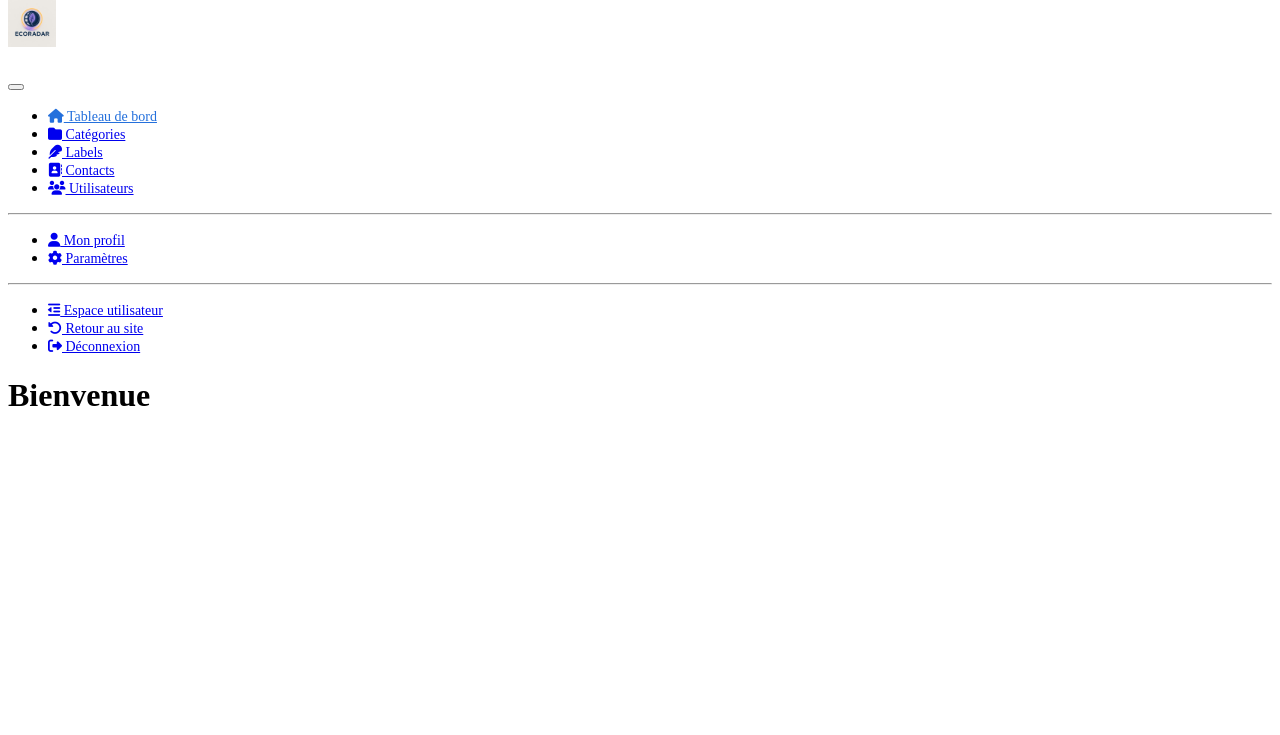
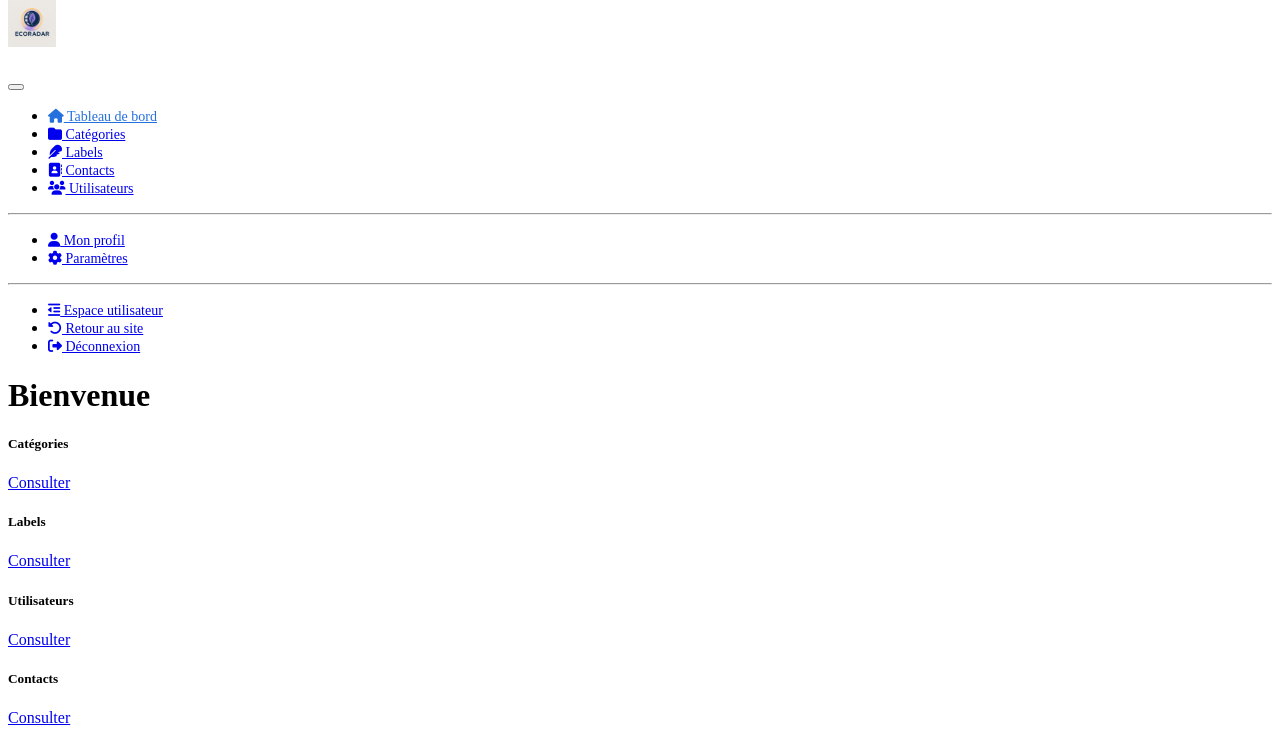
Before and after one commit to LudovicVinga/eco-radar, a Symfony app: template templates/pages/admin/home/index.html.twig in a window 1280 px wide. Shown: the part 120-855 px from the top of the page. Before the commit the page ends 526 px from the top, so only its background shows below. Run offline with Twig, Linux system fonts and the light colour scheme; the template is opened without the code that fills it, so the values that code supplies are empty; some libraries are stand-ins or nearby versions.

Commit message:
feat: admin dashboard implemented

```diff
--- a/assets/styles/app.scss
+++ b/assets/styles/app.scss
@@ -13,6 +13,7 @@
 
 // Pages
 @import "./pages/user/label/show.scss";
+@import "./pages/visitor/wlecome";
 
 // Themes
 @import "./themes/base_visitor";
--- a/templates/pages/admin/home/index.html.twig
+++ b/templates/pages/admin/home/index.html.twig
@@ -6,4 +6,54 @@
 
 {% block main %}
     <h1 class="text-center my-3 display-5">Bienvenue {{app.user.firstName}} {{app.user.lastName}}</h1>
+
+    <div class="container my-5">
+        <div class="row">
+            <div class="col-lg-3 col-md-4 mb-4">
+                <div class="card shadow-sm rounded-4 border-0">
+                    <div class="card-body p-4 d-flex flex-column">
+                        <h5 class="card-title fw-bold mb-2">Catégories</h5>
+                        <p class="card-text text-secondary mb-4">
+                        {{categories_count}}
+                        </p>
+                        <a href="{{path('app_admin_category_index')}}" class="btn btn-secondary rounded-pill px-4 mt-auto">Consulter</a>
+                    </div>
+                </div>
+            </div>
+
+            <div class="col-lg-3 col-md-4 mb-4">
+                <div class="card shadow-sm rounded-4 border-0">
+                    <div class="card-body p-4 d-flex flex-column">
+                        <h5 class="card-title fw-bold mb-2">Labels</h5>
+                        <p class="card-text text-secondary mb-4">
+                        {{labels_count}}
+                        </p>
+                        <a href="{{path('app_admin_label_index')}}" class="btn btn-secondary rounded-pill px-4 mt-auto">Consulter</a>
+                    </div>
+                </div>
+            </div>
+            <div class="col-lg-3 col-md-4 mb-4">
+                <div class="card shadow-sm rounded-4 border-0">
+                    <div class="card-body p-4 d-flex flex-column">
+                        <h5 class="card-title fw-bold mb-2">Utilisateurs</h5>
+                        <p class="card-text text-secondary mb-4">
+                        {{users_count}}
+                        </p>
+                        <a href="{{path('app_admin_user_index')}}" class="btn btn-secondary rounded-pill px-4 mt-auto">Consulter</a>
+                    </div>
+                </div>
+            </div>
+            <div class="col-lg-3 col-md-4 mb-4">
+                <div class="card shadow-sm rounded-4 border-0">
+                    <div class="card-body p-4 d-flex flex-column">
+                        <h5 class="card-title fw-bold mb-2">Contacts</h5>
+                        <p class="card-text text-secondary mb-4">
+                        {{contacts_count}}
+                        </p>
+                        <a href="{{path('app_admin_contact_index')}}" class="btn btn-secondary rounded-pill px-4 mt-auto">Consulter</a>
+                    </div>
+                </div>
+            </div>
+        </div>
+    </div>
 {% endblock %}
--- a/templates/themes/base_visitor.html.twig
+++ b/templates/themes/base_visitor.html.twig
@@ -54,7 +54,7 @@
 
         <nav class="navbar navbar-expand-lg bg-warning shadow mb-5 py-3">
             <div class="container-fluid">
-                <a class="navbar-brand" href="{{path('app_visitor_welcome')}}"><img width="50" class="rounded-circle" src="/images/static/visitor/Logo_ecoRadar.jpg" alt="Logo EcoRadar"></a>
+                <a class="navbar-brand" href="{{path('app_login')}}"><img width="50" class="rounded-circle" src="/images/static/visitor/Logo_ecoRadar.jpg" alt="Logo EcoRadar"></a>
                 <button class="navbar-toggler" type="button" data-bs-toggle="collapse" data-bs-target="#navbarNav" aria-controls="navbarNav" aria-expanded="false" aria-label="Toggle navigation">
                     <span class="navbar-toggler-icon"></span>
                 </button>
```
Also changed, not shown: assets/styles/pages/visitor/_wlecome.scss (added, +9 -0 lines), public/robots.txt (added, +8 -0 lines), src/Controller/Admin/Home/HomeController.php (+14 -1 lines), src/Controller/User/Label/LabelController.php (+10 -2 lines), templates/pages/visitor/welcome/index.html.twig (+8 -7 lines), templates/themes/base_user.html.twig (+16 -10 lines), public/images/dynamic/labels/offwhite-686e6d4acb50d091361050.png (added), 1 other file.
